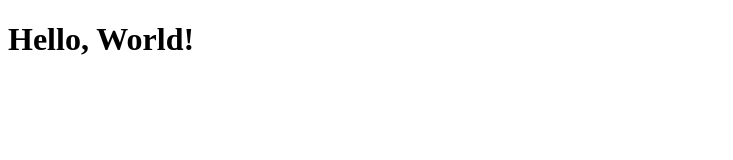
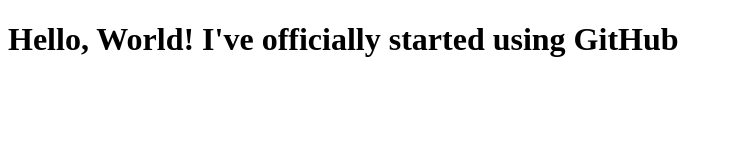
Before and after one commit to JanFlores95/CS3338-first-project, a plain HTML site: page index.html in a window 1280 px wide. Shown: the whole page, without its empty margins (0-733 px from the left). Drawn offline with Linux system fonts and the light colour scheme.

Commit message:
Update index.html

```diff
--- a/index.html
+++ b/index.html
@@ -6,6 +6,6 @@
     <title>My First Project</title>
 </head>
 <body>
-    <h1>Hello, World!</h1>
+    <h1>Hello, World! I've officially started using GitHub</h1>
 </body>
 </html>
```
